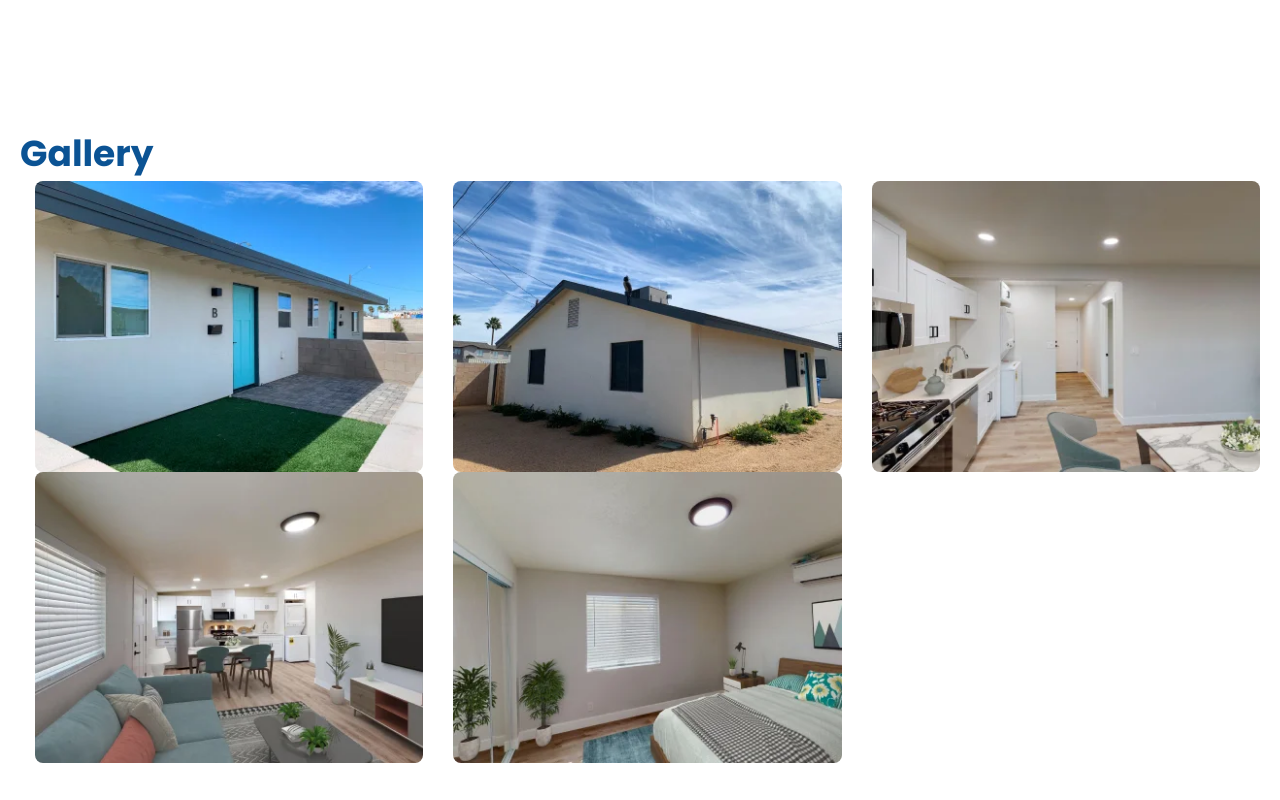
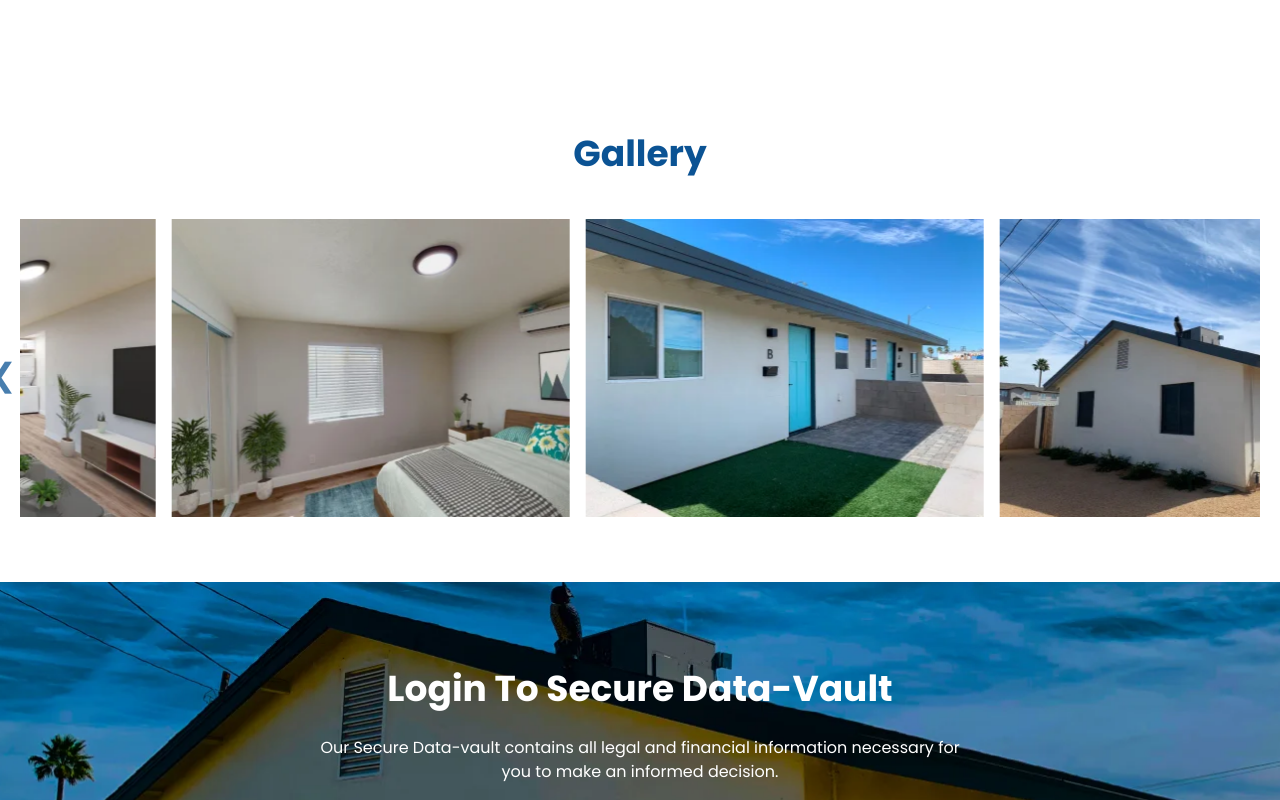
Before and after one commit to DIJINATION-LLC/HV-landing-page2, a React (Vite) app in the folder herradura-villas/: page / in a window 1280 px wide. Shown: the part 1520-2320 px from the top of the page. Built offline with nearby package versions, Linux system fonts and the light colour scheme.

Commit message:
Update Gallery.jsx

```diff
--- a/herradura-villas/src/components/Gallery.jsx
+++ b/herradura-villas/src/components/Gallery.jsx
@@ -1,57 +1,53 @@
-import React, { useState } from 'react';
-import Masonry from 'react-masonry-css';
+import React from 'react';
+import Slider from 'react-slick';
 import styles from '../style';
 import { gallery } from '../constants';
-import ModalImage from 'react-modal-image';
 
 export const Gallery = () => {
-    const [lightboxOpen, setLightboxOpen] = useState(false);
-    const [selectedImage, setSelectedImage] = useState('');
-
-    const breakpointColumnsObj = {
-        default: 3,
-        1024: 2,
-        768: 1,
-    };
-
-    const openLightbox = (imageSrc) => {
-        setSelectedImage(imageSrc);
-        setLightboxOpen(true);
-    };
-
-    const closeLightbox = () => {
-        setLightboxOpen(false);
-        setSelectedImage('');
+    const settings = {
+        dots: false,
+        arrows: true,
+        infinite: true,
+        speed: 500,
+        slidesToShow: 3,
+        slidesToScroll: 1,
+        autoplay: true,
+        autoplaySpeed: 1500,
+        swipeToSlide: true,
+        pauseOnHover: true,
+        responsive: [
+            {
+                breakpoint: 1024,
+                settings: {
+                    slidesToShow: 2,
+                },
+            },
+            {
+                breakpoint: 768,
+                settings: {
+                    slidesToShow: 1,
+                },
+            },
+        ],
     };
 
     return (
         <section id='gallery' className={`${styles.flexCenter} w-full py-[50px]`}>
-            <div className={`${styles.boxWidth}`}>
+            <div className={`${styles.boxWidth} flex flex-col gap-[30px] items-center`}>
                 <h2 className={`${styles.heading2} text-yaleblue`}>Gallery</h2>
-                <Masonry
-                    breakpointCols={breakpointColumnsObj}
-                    className="my-masonry-grid"
-                    columnClassName="my-masonry-grid_column"
-                >
+                <div className="w-full">
+                    <Slider {...settings}>
                         {gallery.map((item) => (
-                        <div key={item.id} className='my-masonry-grid_column'>
+                            <div key={item.id} className='p-2'>
                                 <img
                                     src={item.image}
                                     alt={item.alt}
-                                className='gallery-image'
-                                onClick={() => openLightbox(item.image)}
+                                    className='slider-image'
                                 />
                             </div>
                         ))}
-                </Masonry>
-                {lightboxOpen && (
-                    <ModalImage
-                        small={selectedImage}
-                        large={selectedImage}
-                        alt="Gallery Image"
-                        onClose={closeLightbox}
-                    />
-                )}
+                    </Slider>
+                </div>
             </div>
         </section>
     );
```
Lines whose indentation alone changed are shown as unchanged.
